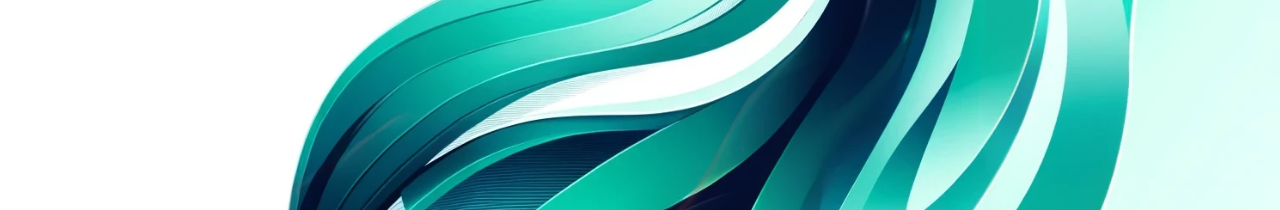
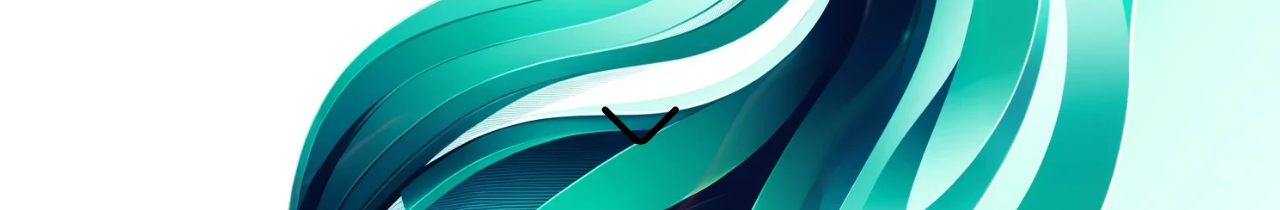
Before and after one commit to DR-Lars/alphasyte_website, a SvelteKit app: page / in a window 1280 px wide. Shown: the part 590-800 px from the top of the page. Built offline with nearby package versions, Linux system fonts and the light colour scheme.

Commit message:
chore: Fix bug keyword typing animation on the home page

```diff
--- a/src/routes/+page.svelte
+++ b/src/routes/+page.svelte
@@ -1,17 +1,14 @@
-<script>
+<script lang="ts">
   import DividerBlue from "./components/dividers/divider-blue.svelte";
   import DividerGreen from "./components/dividers/divider-green.svelte";
   import DividerWhite from "./components/dividers/divider-white.svelte";
   import bgMain from "../lib/img/bg-main.webp";
   import { onMount } from "svelte";
+  let keyword: string = " ";
 
   onMount(() => {
-    const keyword = document.getElementById("keyword");
-    const keywords = ["site", "app", "shop", "idea"];
     let currentIndex = 0;
-
     function typeKeyword() {
-      const keyword = document.getElementById("keyword");
       const keywords = [
         "site",
         "app",
@@ -31,16 +28,15 @@
 
       const currentKeyword = keywords[currentIndex];
       let i = 0;
-
       const intervalId = setInterval(() => {
         if (keyword) {
-          keyword.textContent += currentKeyword[i];
+          keyword += currentKeyword[i];
           i++;
 
           if (i >= currentKeyword.length) {
             clearInterval(intervalId);
             setTimeout(() => {
-              keyword.textContent = "";
+              keyword = " ";
               currentIndex++;
               typeKeyword();
             }, 2000);
@@ -48,7 +44,6 @@
         }
       }, 200);
     }
-
     typeKeyword();
   });
 </script>
@@ -64,10 +59,22 @@
       <h1 class="font-bold text-zinc-200 m-t text-7xl text-justify">
         <p class="inline overflow-hidden text-justify w-full">Make your</p>
         <br class="sm:hidden" />
-        <p id="keyword" class="inline"></p>
+        <p class="inline">{keyword}</p>
         alpha
       </h1>
     </div>
+    <svg
+      class="absolute top-3/4 z-30 w-2/12 sm:w-1/12"
+      xmlns="http://www.w3.org/2000/svg"
+      viewBox="0 0 24 30"
+      fill="none"
+      x="0px"
+      y="0px"
+      ><path
+        d="M12 16.8C11.3 16.8 10.6 16.53 10.07 16L3.55002 9.48C3.26002 9.19 3.26002 8.71 3.55002 8.42C3.84002 8.13 4.32002 8.13 4.61002 8.42L11.13 14.94C11.61 15.42 12.39 15.42 12.87 14.94L19.39 8.42C19.68 8.13 20.16 8.13 20.45 8.42C20.74 8.71 20.74 9.19 20.45 9.48L13.93 16C13.4 16.53 12.7 16.8 12 16.8Z"
+        fill="black"
+      />
+    </svg>
     <DividerBlue />
   </section>
   <section class="relative flex flex-col items-center">
```
